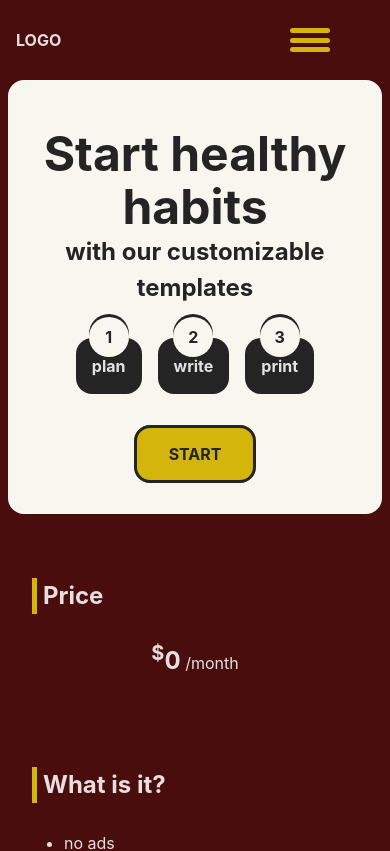
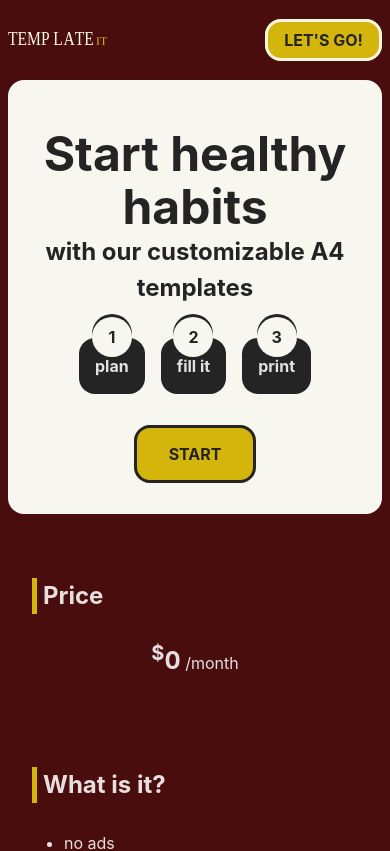
Before and after one commit to NNikiforuk/templateIT, a React (Vite) app: page / in a window 390 px wide. Shown: the top 851 px of the page. Built offline with nearby package versions, Linux system fonts and the light colour scheme.

Commit message:
Homepage styling completed

```diff
--- a/src/App.tsx
+++ b/src/App.tsx
@@ -2,12 +2,6 @@ import { BrowserRouter as Router, Routes, Route } from "react-router-dom";
 import Home from "./components/pages/Home";
 import Create from "./components/pages/Create";
 import Navigation from "./components/navigation/Navigation";
-
-{
-	/* <a href="https://vitejs.dev" target="_blank">
-	<img src={viteLogo} className="logo" alt="Vite logo" />
-</a>; */
-}
 
 function App() {
 	return (
@@ -18,7 +12,7 @@ function App() {
 					<Route path="/" element={<Home />}></Route>
 					<Route path="/create" element={<Create />}></Route>
 				</Routes>
-				{/* <footer className="footer">@{new Date().getFullYear()}</footer> */}
+				<footer className="footer">@{new Date().getFullYear()} template it</footer>
 			</Router>
 		</div>
 	);
--- a/src/components/header/Header.tsx
+++ b/src/components/header/Header.tsx
@@ -6,7 +6,7 @@ const Header = () => {
 		<header className="header">
 			<div className="header__banner">
 				<h1>Start healthy habits</h1>
-				<h2>with our customizable templates</h2>
+				<h2>with our customizable A4 templates</h2>
 				<div className="steps">
 					<div className="step">
 						<div className="step__circle"></div>
@@ -16,7 +16,7 @@ const Header = () => {
 					<div className="step">
 						<div className="step__circle"></div>
 						<div className="step__circle">2</div>
-						<div className="step__square">write</div>
+						<div className="step__square">fill it</div>
 					</div>
 					<div className="step">
 						<div className="step__circle"></div>
--- a/src/components/header/header.scss
+++ b/src/components/header/header.scss
@@ -53,14 +53,10 @@
 }
 
 @media screen and (min-width: 400px) {
-    .header .header__banner  {
-        margin: 0 auto;
-
-        .steps {
+    .header .header__banner .steps {
         flex-direction: row;
         gap: 3em;
         margin-bottom: 2em;
-        }
     }
 }
 
@@ -68,4 +64,8 @@
     .header {
         width: 1000px;
     }
+
+    .header .header__banner {
+        margin: 0;
     }
+}
--- a/src/components/navigation/Navigation.tsx
+++ b/src/components/navigation/Navigation.tsx
@@ -1,42 +1,19 @@
-import { useState } from "react";
 import "./navigation.scss";
+import logo from "../../assets/logo.svg";
 
 const Navigation = () => {
-	const [isActive, setIsActive] = useState(false);
-
-	const toggleActiveClass = () => {
-		setIsActive(!isActive);
-	};
-
-	const removeActive = () => {
-		setIsActive(false);
-	};
-
 	return (
 		<nav className="navbar no__print">
-			<a href="#home" className="logo">
-				LOGO
+			<a href="/" className="navbar__logo">
+				<img src={logo} alt="site logo" width={100} height={30} />
 			</a>
-			<ul className={`navbar__menu ${isActive ? "active" : ""}`}>
-				<li onClick={removeActive}>
-					<a href="#home" className="nav__link">
-						Home
-					</a>
-				</li>
-				<li onClick={removeActive}>
+			<ul className="navbar__menu">
+				<li>
 					<a href="/create" className="nav__link cta">
 						Let's go!
 					</a>
 				</li>
 			</ul>
-			<div
-				className={`hamburger ${isActive ? "active" : ""}`}
-				onClick={toggleActiveClass}
-			>
-				<span className="bar"></span>
-				<span className="bar"></span>
-				<span className="bar"></span>
-			</div>
 		</nav>
 	);
 };
--- a/src/components/navigation/navigation.scss
+++ b/src/components/navigation/navigation.scss
@@ -6,124 +6,29 @@
     align-items: center;
     gap: 2em;
     height: 5em;
-    padding: 1em;
-    width: 90vw;
+    margin: 0 .5em;
+    padding: 1em 0;
 
-    a {
-        color: $white;
-        font-weight: bold;
-        text-transform: uppercase;
+    &__logo img {
+        display: flex;
+        align-items: center;
+        justify-content: center;
     }
 
-    .logo {
-        color: $white;
+    &__menu .cta {
+        background-color: $neon;
+        text-transform: uppercase;
+        padding: .5em 1em;
+        color: $black;
+        border-radius: 16px;
+        border: 3px solid $white;
         font-weight: bold;
-    }
-
-    &__menu {
-        display: flex;
-        justify-content: space-between;
-        align-items: center;
-        gap: .2em;
-
-        .cta {
-            background-color: $neon;
-            padding: .5em 1em;
-            color: $black;
-            border-radius: 16px;
-            border: 3px solid $white;
-        }
-    }
-}
-
-@media screen and (max-width: 400px) {
-    .hamburger {
-        display: block;
-        cursor: pointer;
-
-        .bar {
-            background-color: $neon;
-            width: 40px;
-            height: 5px;
-            display: block;
-            margin: .3em;
-            -webkit-transition: 0.3s ease-in-out;
-            transition: 0.3s ease-in-out;
-            border-radius: 8px;
-        }
-
-        &.active .bar:nth-child(2) {
-            opacity: 0;
-        }
-
-        &.active .bar:nth-child(1) {
-            transform: translateY(10px) rotate(45deg);
-        }
-
-        &.active .bar:nth-child(3) {
-            transform: translateY(-10px) rotate(-45deg);
-        }
-    }
-
-    .navbar__menu {
-        position: absolute;
-        flex-direction: column;
-        gap: 0;
-        top: 5em;
-        left: -100%;
-        text-align: start;
-        width: 100%;
-        transition: 0.7s ease-in-out;
-        background-color: $gray;
-        padding: 1em;
-        border-top-right-radius: 16px;
-        border-bottom-right-radius: 16px;
-
-        li {
-            margin: 1em 0;
-        }
-
-        &.active {
-            left: 0;
-            border-radius: 0;
-        }
-    }
-}
-
-@media screen and (min-width: 400px) {
-    .navbar {
-        margin: 0 auto;
-        padding: 1em 0;
-
-        .hamburger {
-            display: none;
-        }
-
-        &__menu {
-            gap: 2em;
-
-            li {
-
-                a,
-                .cta {
-                    transition: .5s;
-                }
-
-                a:hover {
-                    color: $neon;
-                }
-
-                .cta:hover {
-                    background-color: $neon-secondary;
-                    color: $red;
-                }
-            }
-        }
     }
 }
 
 @media screen and (min-width: 1200px) {
     .navbar {
-        width: 60vw;
+        width: 1000px;
+        margin: 0;
     }
 }
```
Also changed, not shown: src/assets/logo.svg (added). Lines whose indentation alone changed are shown as unchanged.
